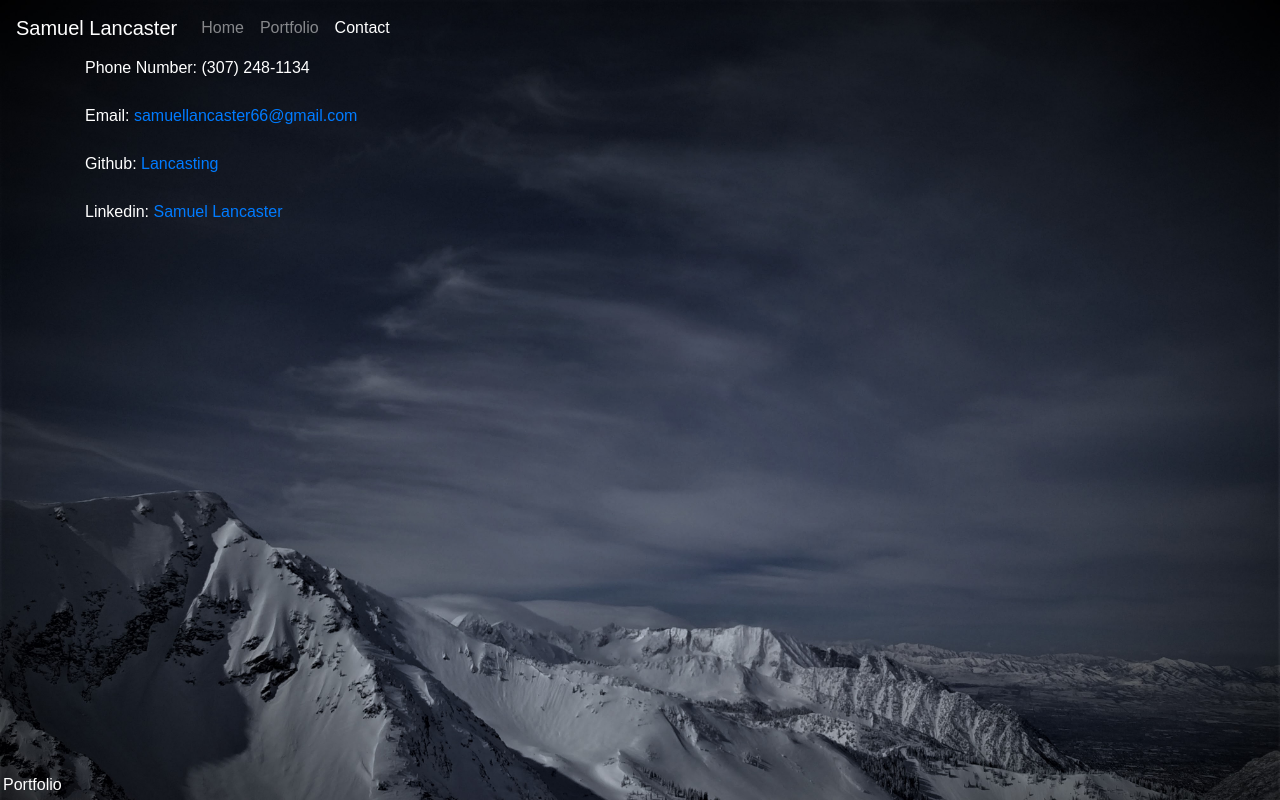
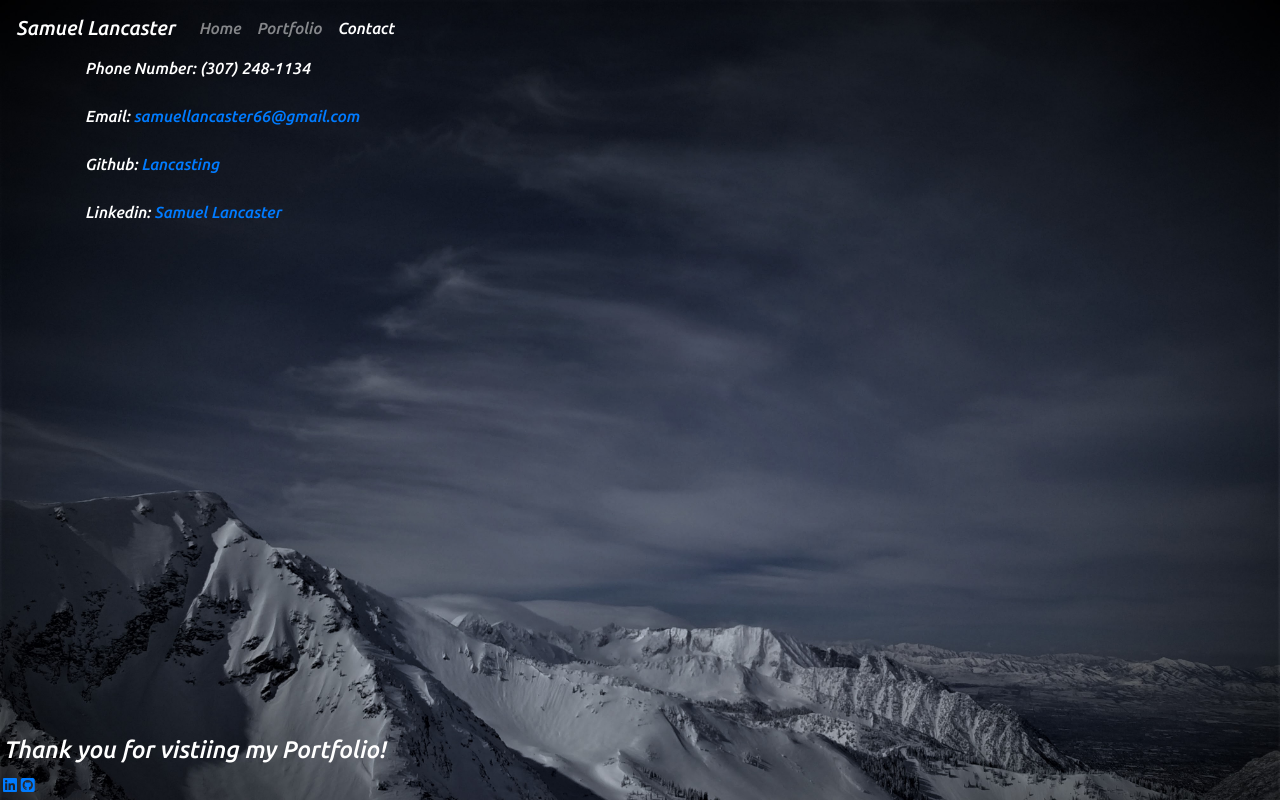
Before and after one commit to Lancasting/React-Portfolio, a React (Create React App) app: page /contact in a window 1280 px wide. Built offline with nearby package versions, Linux system fonts and the light colour scheme.

Commit message:
adding icons to footer and changing styling and fonts

```diff
--- a/public/index.html
+++ b/public/index.html
@@ -25,6 +25,8 @@
       Learn how to configure a non-root public URL by running `npm run build`.
     -->
     <link rel="stylesheet" href="https://stackpath.bootstrapcdn.com/bootstrap/4.5.0/css/bootstrap.min.css" integrity="sha384-9aIt2nRpC12Uk9gS9baDl411NQApFmC26EwAOH8WgZl5MYYxFfc+NcPb1dKGj7Sk" crossorigin="anonymous">
+    <script src="https://kit.fontawesome.com/ead62fb52c.js" crossorigin="anonymous"></script>
+    <link href="https://fonts.googleapis.com/css2?family=Ubuntu:ital,wght@1,500&display=swap" rel="stylesheet">
     <title>Portfolio</title>
   </head>
   <body>
--- a/src/App.js
+++ b/src/App.js
@@ -6,14 +6,15 @@ import Contact from "./pages/Contact";
 import Navbar from "./components/Navbar";
 import Wrapper from "./components/Wrapper";
 import Footer from "./components/Footer";
-import './App.css';
-// import Snowbird from "./images/snowbird.jpg";
+import Snowbird from "../src/images/snowbird.jpg"
+import "./index.css";
+
 
 function App() {
   return (
-    // <div styles={{ backgroundImage:`url(${Snowbird})`, height: "100%" }}>
-    <Router basename={process.env.PUBLIC_URL || "/"}>
-      <div>
+    <div>
+    <div styles={{ backgroundImage: Snowbird }}/>
+    <Router basename = {process.env.PUBLIC_URL || "/"}>
       <Wrapper>
         <Navbar />
         <Switch>
@@ -24,9 +25,8 @@ function App() {
           </Switch>
           <Footer />
       </Wrapper>
+    </Router>
       </div>
-    </Router>
-    // </div>
   );
 }
 
--- a/src/components/Footer/index.js
+++ b/src/components/Footer/index.js
@@ -3,9 +3,13 @@ import "./style.css";
 
 function Footer() {
   return (
+    <div class="container-fluid">
     <footer className="footer">
-      <span>Portfolio</span>
+      <h4>Thank you for vistiing my Portfolio! </h4>
+      <a href="https://www.linkedin.com/in/samuellancaster" target="blank"> <i className="fa fa-linkedin-square" aria-hidden="true"></i></a>
+      <a href="https://github.com/Lancasting" target="blank"> <i class="fa fa-github-square" aria-hidden="true"></i></a>
     </footer>
+    </div>
   );
 }
 
--- a/src/components/Footer/style.css
+++ b/src/components/Footer/style.css
@@ -1,13 +1,8 @@
 .footer {
-    min-height: 100px;
-    position: bottom;
+    position: absolute;
     background: rgba(252, 252, 252, 0) !important;
-  }
-
-  .footer span {
-    position: absolute;
+    inline-size: auto;
     bottom: 0;
     left: 0;
-    right: 0;
     padding: 3px;
   }
```
Also changed, not shown: src/App.css (deleted).
